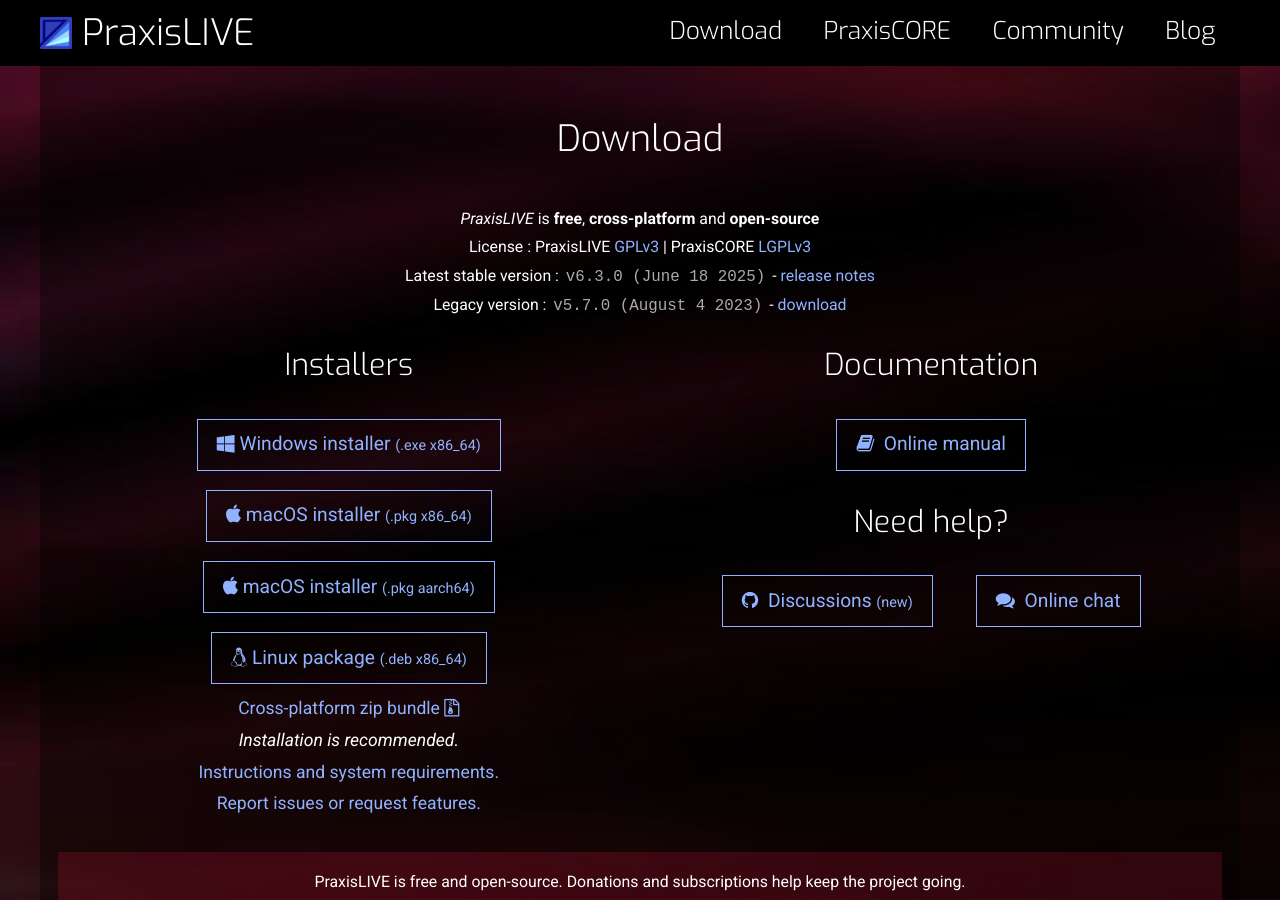
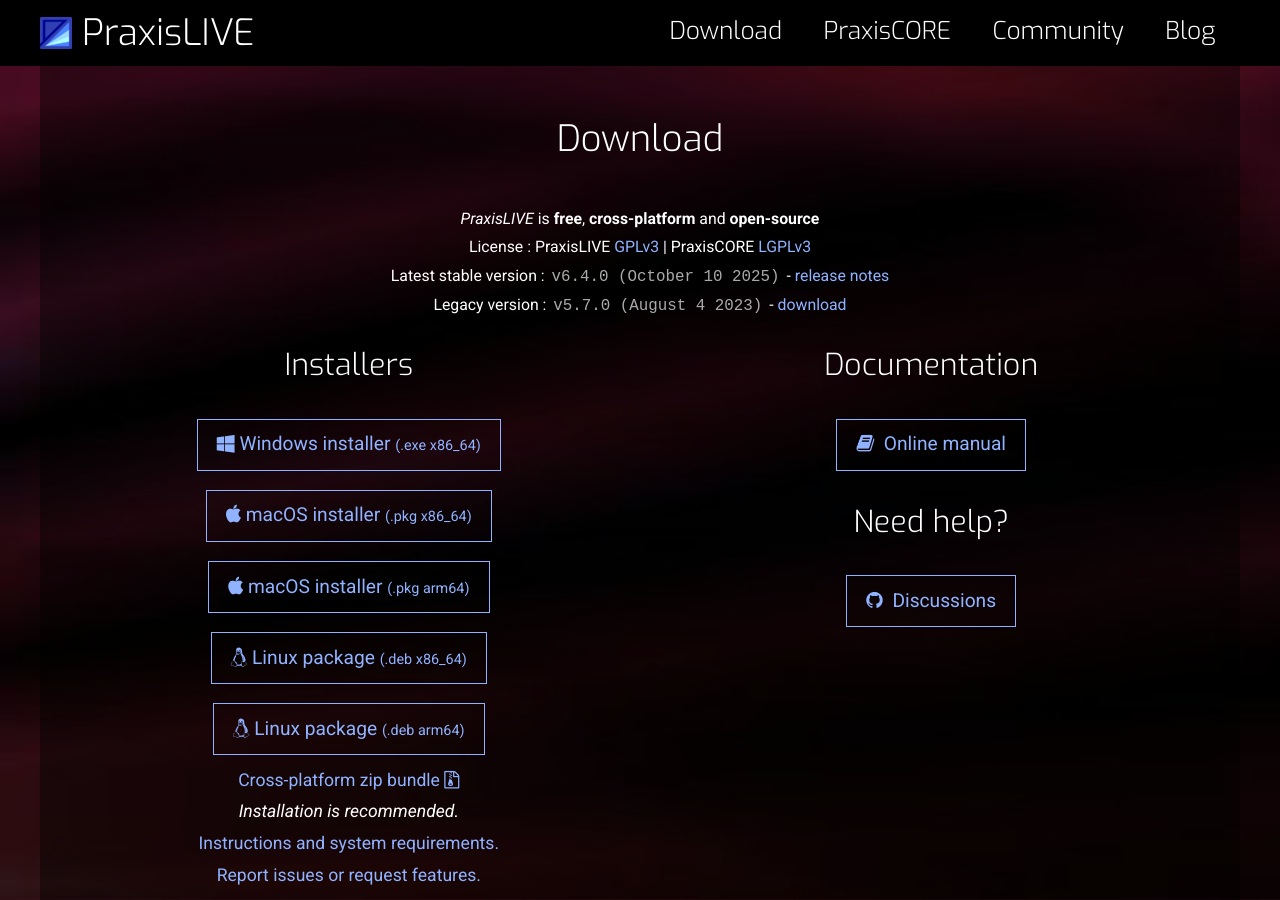
Before and after one commit to praxis-live/website, a Jekyll site: the page built from download.html, in a window 1280 px wide and 900 px high. Built offline with Jekyll 4.4.1, drawn with Linux system fonts in a browser that asks for light colours; nearby versions of some CDN libraries; comment, search, counter and statistics services are not loaded; a style sheet for code colours, icons or effects is not loaded.

Commit message:
Update website for v6.4 release.

```diff
--- a/download.html
+++ b/download.html
@@ -8,7 +8,7 @@
     <em>PraxisLIVE</em> is <strong>free</strong>, <strong>cross-platform</strong> and <strong>open-source</strong><br>
     License : PraxisLIVE&nbsp;<a href="https://github.com/praxis-live/praxis-live/blob/master/LICENSE.md" target="_blank">GPLv3</a> |
     PraxisCORE&nbsp;<a href="https://github.com/praxis-live/praxiscore/blob/master/LICENSE.md" target="_blank">LGPLv3</a><br>
-    Latest stable version : <code>v6.3.0 (June 18 2025)</code> -
+    Latest stable version : <code>v6.4.0 (October 10 2025)</code> -
     <a href="https://github.com/praxis-live/praxis-live/releases" target="_blank">release notes</a><br>
     Legacy version : <code>v5.7.0 (August 4 2023)</code> -
     <a href="https://github.com/praxis-live/praxis-live/releases/tag/v5.7.0" target="_blank">download</a>
@@ -19,23 +19,27 @@
     <h2>Installers</h2>
     <ul class="list-unstyled download-buttons">
       <li>
-        <a href="https://github.com/praxis-live/praxis-live/releases/download/v6.3.0/PraxisLIVE-6.3.0.exe"
+        <a href="https://github.com/praxis-live/praxis-live/releases/download/v6.4.0/PraxisLIVE-6.4.0.exe"
            class="btn btn-default btn-lg"><i class="fa fa-windows"></i> Windows installer <span class="type-arch">(.exe x86_64)</span></a>
       </li>
       <li>
-        <a href="https://github.com/praxis-live/praxis-live/releases/download/v6.3.0/PraxisLIVE-6.3.0-x86_64.pkg"
+        <a href="https://github.com/praxis-live/praxis-live/releases/download/v6.4.0/PraxisLIVE-6.4.0-x86_64.pkg"
            class="btn btn-default btn-lg"><i class="fa fa-apple"></i> macOS installer <span class="type-arch">(.pkg x86_64)</span></a>
       </li>
       <li>
-        <a href="https://github.com/praxis-live/praxis-live/releases/download/v6.3.0/PraxisLIVE-6.3.0-aarch64.pkg"
-           class="btn btn-default btn-lg"><i class="fa fa-apple"></i> macOS installer <span class="type-arch">(.pkg aarch64)</span></a>
+        <a href="https://github.com/praxis-live/praxis-live/releases/download/v6.4.0/PraxisLIVE-6.4.0-arm64.pkg"
+           class="btn btn-default btn-lg"><i class="fa fa-apple"></i> macOS installer <span class="type-arch">(.pkg arm64)</span></a>
       </li>
       <li>
-        <a href="https://github.com/praxis-live/praxis-live/releases/download/v6.3.0/praxislive_6.3.0-1_amd64.deb"
+        <a href="https://github.com/praxis-live/praxis-live/releases/download/v6.4.0/praxislive_6.4.0-1_amd64.deb"
            class="btn btn-default btn-lg"><i class="fa fa-linux"></i> Linux package <span class="type-arch">(.deb x86_64)</span></a>
       </li>
       <li>
-        <a href="https://github.com/praxis-live/praxis-live/releases/download/v6.3.0/PraxisLIVE-6.3.0.zip"
+        <a href="https://github.com/praxis-live/praxis-live/releases/download/v6.4.0/praxislive_6.4.0-1_arm64.deb"
+           class="btn btn-default btn-lg"><i class="fa fa-linux"></i> Linux package <span class="type-arch">(.deb arm64)</span></a>
+      </li>
+      <li>
+        <a href="https://github.com/praxis-live/praxis-live/releases/download/v6.4.0/PraxisLIVE-6.4.0.zip"
            class="">Cross-platform zip bundle <i class="fa fa-file-zip-o"></i></a>
         <br><em class="text-muted">Installation is recommended.</em>
       </li>
@@ -54,8 +58,7 @@
     </p>
     <h2>Need help?</h2>
     <p>
-      <a class="btn icon-inline fa-github" href="https://github.com/orgs/praxis-live/discussions" target="_blank">Discussions <span class="extra-info">(new)</span></a>
-      <a class="btn icon-inline fa-comments" href="https://gitter.im/praxis-live/support" target="_blank">Online chat</a>
+      <a class="btn icon-inline fa-github" href="https://github.com/orgs/praxis-live/discussions" target="_blank">Discussions</a>
     </p>
   </div>
 
--- a/index.html
+++ b/index.html
@@ -9,7 +9,7 @@
     <div class="page-title-info">
       <h3>rethinking general purpose and creative coding</h3>
       <aside><strong>NEW : </strong>
-        <a href="/download/">PraxisLIVE v6.3 released Jun 18 2025</a></aside>
+        <a href="/download/">PraxisLIVE v6.4 released Oct 10 2025</a></aside>
       <a href="#content" class="btn btn-circle page-scroll">
         <i class="fa fa-angle-double-down animated"></i>
       </a>
```
Also changed, not shown: community.html (+2 -15 lines), 1 other file.
